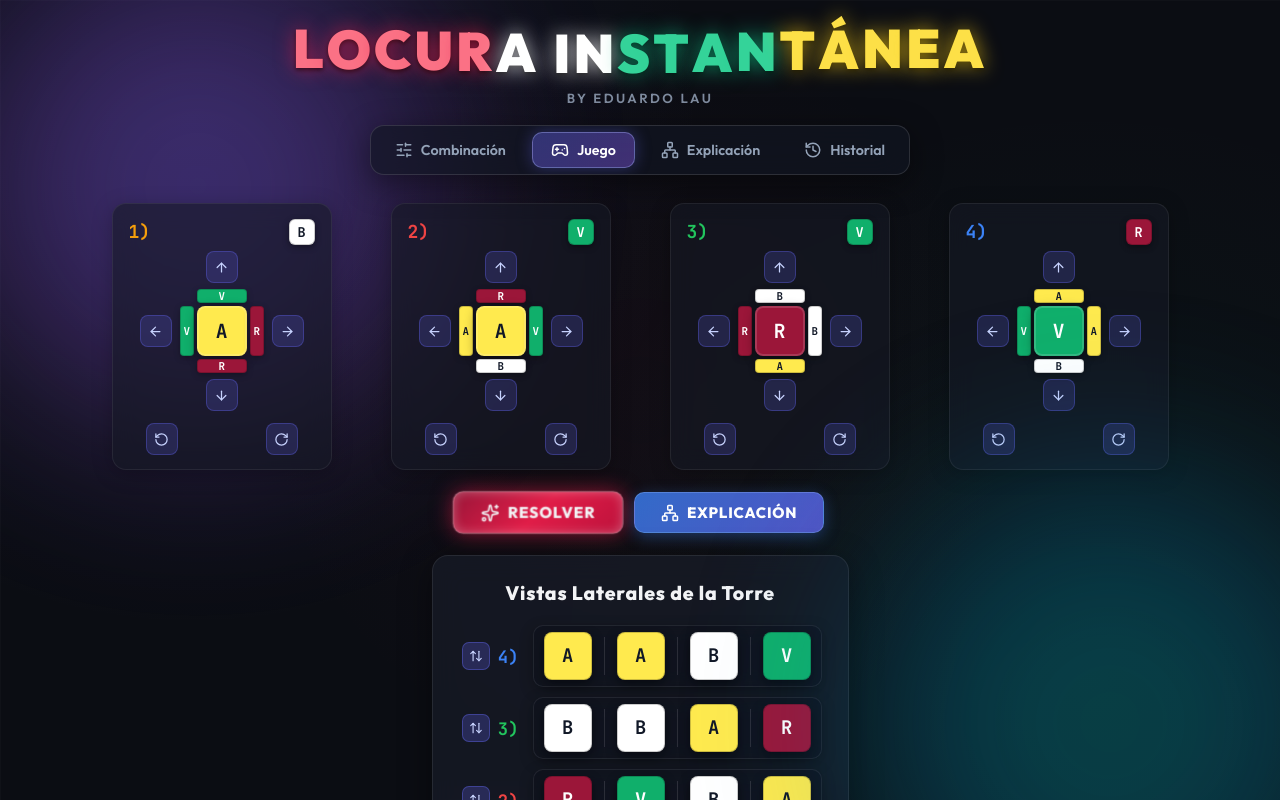
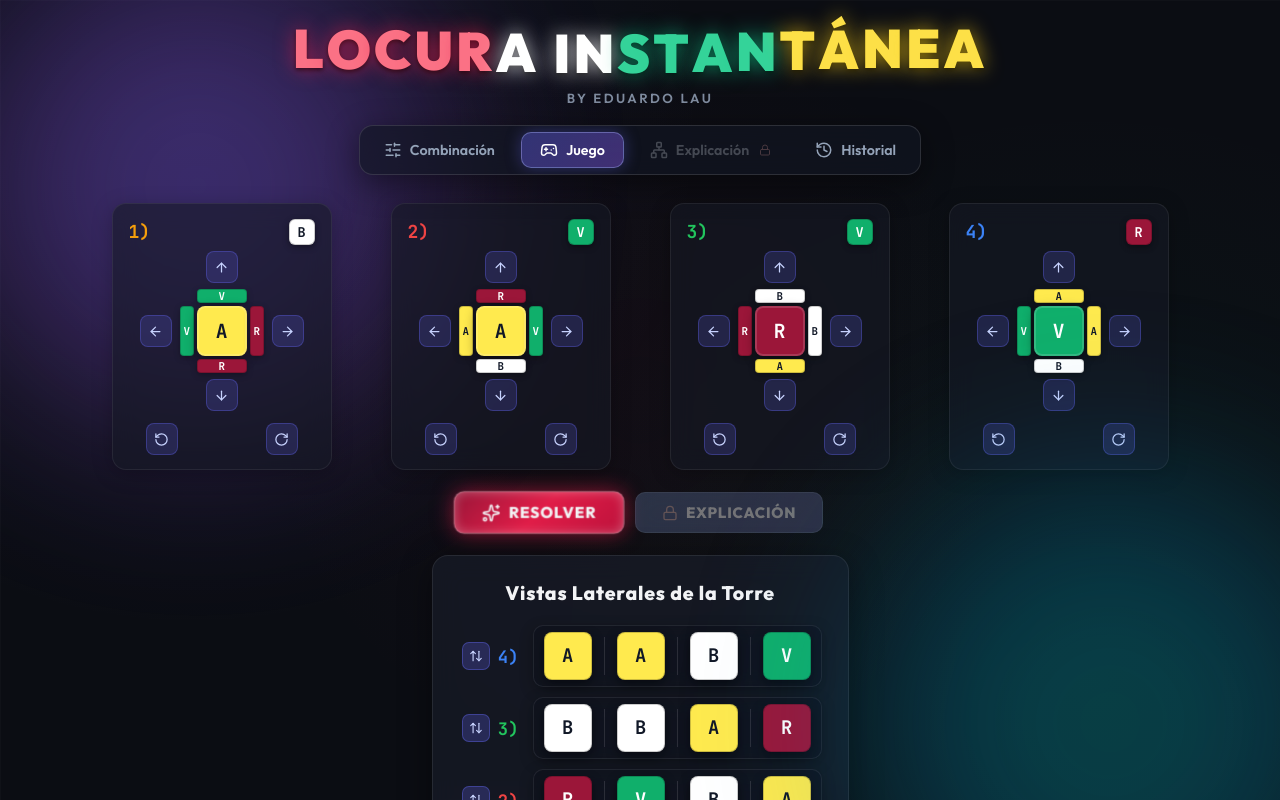
Before and after one commit to Eduardo-Lau/Locura_Instantanea_Web, a Vue app: page / in a window 1280 px wide. Shown: the top 800 px of the page. Built offline with nearby package versions, Linux system fonts and the light colour scheme.

Commit message:
feat: cuadricula 2x2 en movil, inmutabilidad de GL y validaciones de acceso

```diff
--- a/src/App.vue
+++ b/src/App.vue
@@ -1,5 +1,5 @@
 <script setup lang="ts">
-import { ref, computed, onMounted } from 'vue'
+import { ref, computed, watch, onMounted } from 'vue'
 import { CubeFaces } from './types/cube'
 import { SavedGame } from './types/history'
 import { solveInstantInsanity } from './core/graphSolver'
@@ -20,9 +20,15 @@ import TabHistory from './components/tabs/TabHistory.vue'
 // Pestaña activa
 const activeTab = ref<ActiveTab>('game')
 
-// Estado reactivo de los 4 cubos
+// Estado reactivo desacoplado:
+// baseCubes: combinación inmutable que define el puzzle (GL y lista de soluciones)
+// towerCubes: orientación física actual en la torre del juego
 const savedState = loadCurrentGameState()
-const cubes = ref<CubeFaces[]>(savedState.cubes)
+const baseCubes = ref<CubeFaces[]>(savedState.baseCubes)
+const towerCubes = ref<CubeFaces[]>(savedState.towerCubes)
+
+// Flag para indicar si hubo modificaciones en la combinación sin haber pulsado JUGAR
+const hasPendingChanges = ref<boolean>(savedState.hasPendingChanges ?? false)
 
 // Solución actualmente seleccionada (1-indexed)
 const currentSolutionIndex = ref<number>(savedState.activeSolutionIndex || 1)
@@ -30,44 +36,68 @@ const currentSolutionIndex = ref<number>(savedState.activeSolutionIndex || 1)
 // Historial de partidas
 const history = ref<SavedGame[]>(getHistory())
 
-// Soluciones matemáticas calculadas reactivamente por Teoría de Grafos
+// Soluciones matemáticas calculadas reactivamente a partir de la COMBINACIÓN BASE
 const solutions = computed(() => {
-  return solveInstantInsanity(cubes.value)
+  return solveInstantInsanity(baseCubes.value)
 })
 
 const hasSolution = computed(() => solutions.value.length > 0)
 const solutionCount = computed(() => solutions.value.length)
 
-// Estado resuelto en tiempo real
-const isSolved = computed(() => isTowerSolved(cubes.value))
+// Estado resuelto en tiempo real de la torre
+const isSolved = computed(() => isTowerSolved(towerCubes.value))
 
-// Actualizar cubos y persistir
-function updateCubes(newCubes: CubeFaces[]) {
-  cubes.value = newCubes
-  // Ajustar índice de solución si cambió el número de soluciones
+// Validaciones de acceso requeridas por el usuario:
+// 1. A 'Juego' solo se accede si no hay cambios pendientes sin jugar en Combinación
+const canAccessGame = computed(() => !hasPendingChanges.value)
+
+// 2. A 'Explicación' solo se accede si el juego está resuelto Y no hay cambios pendientes
+const canAccessExplanation = computed(() => !hasPendingChanges.value && isSolved.value)
+
+function persistState() {
+  saveCurrentGameState({
+    baseCubes: baseCubes.value,
+    towerCubes: towerCubes.value,
+    activeSolutionIndex: currentSolutionIndex.value,
+    hasPendingChanges: hasPendingChanges.value
+  })
+}
+
+// Actualizar combinación base desde la pestaña Combinación
+function updateBaseCubes(newCubes: CubeFaces[]) {
+  baseCubes.value = JSON.parse(JSON.stringify(newCubes))
+  // Al cambiar la combinación del puzzle, la torre se reinicia con la nueva configuración
+  towerCubes.value = JSON.parse(JSON.stringify(newCubes))
+  // Marcamos que hay cambios pendientes que requieren pulsar JUGAR
+  hasPendingChanges.value = true
   if (currentSolutionIndex.value > solutions.value.length) {
     currentSolutionIndex.value = solutions.value.length > 0 ? 1 : 0
   }
-  saveCurrentGameState({
-    cubes: cubes.value,
-    activeSolutionIndex: currentSolutionIndex.value
-  })
+  persistState()
+}
+
+// Actualizar cubos de la torre (rotación o swap en el juego)
+function updateTowerCubes(newTowerCubes: CubeFaces[]) {
+  towerCubes.value = newTowerCubes
+  persistState()
 }
 
 // Iniciar juego desde la pestaña Combinación
 function handlePlay() {
   const count = solutions.value.length
-  // Guardar partida en el historial
+  // Guardar partida en el historial con la combinación base
   saveGameToHistory({
-    cubes: JSON.parse(JSON.stringify(cubes.value)),
+    cubes: JSON.parse(JSON.stringify(baseCubes.value)),
     hasSolution: count > 0,
     solutionCount: count
   })
   history.value = getHistory()
+  hasPendingChanges.value = false
+  persistState()
   activeTab.value = 'game'
 }
 
-// Aplicar solución matemática directamente a los cubos del juego
+// Aplicar solución matemática directamente a la torre del juego (sin alterar baseCubes ni GL)
 function applySolution(index: number) {
   if (solutions.value.length === 0) return
   const validIdx = Math.max(1, Math.min(index, solutions.value.length))
@@ -75,17 +105,18 @@ function applySolution(index: number) {
 
   const sol = solutions.value[validIdx - 1]
   if (sol && sol.cubeOrientations) {
-    cubes.value = JSON.parse(JSON.stringify(sol.cubeOrientations))
-    saveCurrentGameState({
-      cubes: cubes.value,
-      activeSolutionIndex: validIdx
-    })
+    towerCubes.value = JSON.parse(JSON.stringify(sol.cubeOrientations))
+    persistState()
   }
 }
 
 // Aplicar una partida del historial
 function handleApplyGame(selectedCubes: CubeFaces[]) {
-  updateCubes(selectedCubes)
+  baseCubes.value = JSON.parse(JSON.stringify(selectedCubes))
+  towerCubes.value = JSON.parse(JSON.stringify(selectedCubes))
+  currentSolutionIndex.value = 1
+  hasPendingChanges.value = false
+  persistState()
   activeTab.value = 'game'
 }
 
@@ -95,15 +126,42 @@ function handleClearHistory() {
   history.value = []
 }
 
+// Control seguro de navegación entre pestañas
+function handleTabChange(tab: ActiveTab) {
+  if (tab === 'game' && !canAccessGame.value) return
+  if (tab === 'explanation' && !canAccessExplanation.value) return
+  activeTab.value = tab
+}
+
+// Redireccionar si el estado invalida la pestaña activa actual
+watch(canAccessGame, (canAccess) => {
+  if (!canAccess && (activeTab.value === 'game' || activeTab.value === 'explanation')) {
+    activeTab.value = 'combination'
+  }
+})
+
+watch(canAccessExplanation, (canAccess) => {
+  if (!canAccess && activeTab.value === 'explanation') {
+    activeTab.value = 'game'
+  }
+})
+
 // Al montar, si no hay historial previo, registrar la configuración inicial
 onMounted(() => {
   if (history.value.length === 0) {
     saveGameToHistory({
-      cubes: JSON.parse(JSON.stringify(cubes.value)),
+      cubes: JSON.parse(JSON.stringify(baseCubes.value)),
       hasSolution: solutions.value.length > 0,
       solutionCount: solutions.value.length
     })
     history.value = getHistory()
+  }
+
+  // Comprobación de seguridad de la pestaña inicial
+  if (!canAccessGame.value && (activeTab.value === 'game' || activeTab.value === 'explanation')) {
+    activeTab.value = 'combination'
+  } else if (!canAccessExplanation.value && activeTab.value === 'explanation') {
+    activeTab.value = 'game'
   }
 })
 </script>
@@ -115,34 +173,38 @@ onMounted(() => {
       :is-solved="isSolved"
       :has-solution="hasSolution"
       :solution-count="solutionCount"
-      @update:active-tab="activeTab = $event"
+      :can-access-game="canAccessGame"
+      :can-access-explanation="canAccessExplanation"
+      @update:active-tab="handleTabChange"
     />
 
     <main class="main-content">
       <Transition name="tab-slide" mode="out-in">
-        <!-- Pestaña 1: Combinación -->
+        <!-- Pestaña 1: Combinación (usa baseCubes) -->
         <TabCombination
           v-if="activeTab === 'combination'"
-          :cubes="cubes"
-          @update:cubes="updateCubes"
+          :cubes="baseCubes"
+          :has-pending-changes="hasPendingChanges"
+          @update:cubes="updateBaseCubes"
           @play="handlePlay"
         />
 
-        <!-- Pestaña 2: Juego -->
+        <!-- Pestaña 2: Juego (usa towerCubes interactivos) -->
         <TabGame
           v-else-if="activeTab === 'game'"
-          :cubes="cubes"
+          :cubes="towerCubes"
           :solutions="solutions"
           :current-solution-index="currentSolutionIndex"
-          @update:cubes="updateCubes"
-          @go-to-explanation="activeTab = 'explanation'"
+          :is-solved="isSolved"
+          @update:cubes="updateTowerCubes"
+          @go-to-explanation="canAccessExplanation && (activeTab = 'explanation')"
           @apply-solution="applySolution"
         />
 
-        <!-- Pestaña 3: Explicación -->
+        <!-- Pestaña 3: Explicación (GL usa baseCubes inmutables; soluciones sincronizan towerCubes) -->
         <TabExplanation
           v-else-if="activeTab === 'explanation'"
-          :cubes="cubes"
+          :cubes="baseCubes"
           :solutions="solutions"
           :current-solution-index="currentSolutionIndex"
           @update:current-solution-index="currentSolutionIndex = $event"
@@ -180,6 +242,12 @@ onMounted(() => {
   margin: 0 auto;
 }
 
+@media (max-width: 520px) {
+  .main-content {
+    padding: 10px 8px;
+  }
+}
+
 .app-footer {
   text-align: center;
   padding: 24px 16px 16px;
--- a/src/components/Header.vue
+++ b/src/components/Header.vue
@@ -1,14 +1,22 @@
 <script setup lang="ts">
-import { SlidersHorizontal, Gamepad2, Network, History } from 'lucide-vue-next'
+import { SlidersHorizontal, Gamepad2, Network, History, Lock } from 'lucide-vue-next'
 
 export type ActiveTab = 'combination' | 'game' | 'explanation' | 'history'
 
-defineProps<{
-  activeTab: ActiveTab
-  isSolved: boolean
-  hasSolution: boolean
-  solutionCount: number
-}>()
+const props = withDefaults(
+  defineProps<{
+    activeTab: ActiveTab
+    isSolved: boolean
+    hasSolution: boolean
+    solutionCount: number
+    canAccessGame?: boolean
+    canAccessExplanation?: boolean
+  }>(),
+  {
+    canAccessGame: true,
+    canAccessExplanation: true
+  }
+)
 
 const emit = defineEmits<{
   (e: 'update:activeTab', tab: ActiveTab): void
@@ -20,6 +28,32 @@ const tabs = [
   { id: 'explanation' as ActiveTab, label: 'Explicación', icon: Network },
   { id: 'history' as ActiveTab, label: 'Historial', icon: History }
 ]
+
+function isTabDisabled(tabId: ActiveTab): boolean {
+  if (tabId === 'game') return !props.canAccessGame
+  if (tabId === 'explanation') return !props.canAccessExplanation
+  return false
+}
+
+function getTabTooltip(tabId: ActiveTab): string {
+  if (tabId === 'game' && !props.canAccessGame) {
+    return 'Debes pulsar "JUGAR" en la pestaña Combinación para iniciar la partida'
+  }
+  if (tabId === 'explanation') {
+    if (!props.canAccessGame) {
+      return 'Debes pulsar "JUGAR" en la pestaña Combinación'
+    }
+    if (!props.canAccessExplanation) {
+      return 'Debes resolver la torre primero para ver la explicación matemática'
+    }
+  }
+  return ''
+}
+
+function handleTabClick(tabId: ActiveTab) {
+  if (isTabDisabled(tabId)) return
+  emit('update:activeTab', tabId)
+}
 </script>
 
 <template>
@@ -56,13 +90,19 @@ const tabs = [
           v-for="tab in tabs"
           :key="tab.id"
           class="tab-btn"
-          :class="{ active: activeTab === tab.id }"
-          @click="emit('update:activeTab', tab.id)"
+          :class="{
+            active: activeTab === tab.id,
+            disabled: isTabDisabled(tab.id)
+          }"
+          :disabled="isTabDisabled(tab.id)"
+          :title="getTabTooltip(tab.id)"
+          @click="handleTabClick(tab.id)"
         >
           <component :is="tab.icon" class="tab-icon" :size="18" />
           <span class="tab-label">{{ tab.label }}</span>
+          <Lock v-if="isTabDisabled(tab.id)" :size="12" class="tab-lock-icon" />
           <span
-            v-if="tab.id === 'game' && isSolved"
+            v-else-if="tab.id === 'game' && isSolved"
             class="solved-dot"
             title="¡Torre Resuelta!"
           ></span>
@@ -206,6 +246,28 @@ const tabs = [
   box-shadow: 0 0 16px rgba(99, 102, 241, 0.35);
 }
 
+.tab-btn.disabled,
+.tab-btn:disabled {
+  opacity: 0.38;
+  cursor: not-allowed;
+  filter: grayscale(0.6);
+}
+
+.tab-btn.disabled:hover,
+.tab-btn:disabled:hover {
+  color: #94a3b8;
+  background: transparent;
+  border-color: transparent;
+  box-shadow: none;
+}
+
+.tab-lock-icon {
+  margin-left: 2px;
+  color: #f87171;
+  opacity: 0.9;
+  flex-shrink: 0;
+}
+
 .tab-icon {
   flex-shrink: 0;
 }
--- a/src/components/tabs/TabGame.vue
+++ b/src/components/tabs/TabGame.vue
@@ -6,7 +6,8 @@ import {
   ChevronRight,
   Sparkles,
   Network,
-  AlertTriangle
+  AlertTriangle,
+  Lock
 } from 'lucide-vue-next'
 import { CubeFaces, RotationDirection } from '../../types/cube'
 import { GameSolution } from '../../types/graph'
@@ -78,6 +79,12 @@ function handleNextSolution() {
   if (props.solutions.length === 0) return
   const nextIdx = props.currentSolutionIndex < props.solutions.length ? props.currentSolutionIndex + 1 : 1
   emit('applySolution', nextIdx)
+}
+
+function handleExplainClick() {
+  if (isSolved.value) {
+    emit('goToExplanation')
+  }
 }
 
 // Modal de Resolver
@@ -203,9 +210,13 @@ function triggerConfetti() {
 
         <button
           class="glass-btn btn-accent-blue explain-btn"
-          @click="emit('goToExplanation')"
+          :disabled="!isSolved"
+          :class="{ disabled: !isSolved }"
+          :title="!isSolved ? 'Debes resolver la torre primero para ver la explicación matemática' : 'Ver explicación matemática y grafos'"
+          @click="handleExplainClick"
         >
-          <Network :size="18" />
+          <Lock v-if="!isSolved" :size="16" class="explain-lock-icon" />
+          <Network v-else :size="18" />
           <span>EXPLICACIÓN</span>
         </button>
       </div>
@@ -330,6 +341,19 @@ function triggerConfetti() {
   gap: 8px;
 }
 
+.explain-btn:disabled,
+.explain-btn.disabled {
+  opacity: 0.42;
+  cursor: not-allowed;
+  filter: grayscale(0.6);
+  box-shadow: none;
+}
+
+.explain-lock-icon {
+  color: #fca5a5;
+  flex-shrink: 0;
+}
+
 .tower-lateral-section {
   width: 100%;
   display: flex;
--- a/src/storage/persistence.ts
+++ b/src/storage/persistence.ts
@@ -51,32 +51,69 @@ export function clearHistory(): void {
 }
 
 export interface CurrentState {
-  cubes: CubeFaces[]
+  baseCubes?: CubeFaces[]
+  towerCubes?: CubeFaces[]
+  cubes?: CubeFaces[] // compatibilidad hacia atrás
   activeSolutionIndex: number
+  hasPendingChanges?: boolean
 }
 
-export function saveCurrentGameState(state: CurrentState): void {
+export function saveCurrentGameState(state: {
+  baseCubes: CubeFaces[]
+  towerCubes: CubeFaces[]
+  activeSolutionIndex: number
+  hasPendingChanges?: boolean
+}): void {
   try {
-    localStorage.setItem(STORAGE_KEY_STATE, JSON.stringify(state))
+    const payload = {
+      baseCubes: state.baseCubes,
+      towerCubes: state.towerCubes,
+      cubes: state.towerCubes,
+      activeSolutionIndex: state.activeSolutionIndex,
+      hasPendingChanges: Boolean(state.hasPendingChanges)
+    }
+    localStorage.setItem(STORAGE_KEY_STATE, JSON.stringify(payload))
   } catch (err) {
     console.error('Error al guardar estado activo:', err)
   }
 }
 
-export function loadCurrentGameState(): CurrentState {
+export function loadCurrentGameState(): {
+  baseCubes: CubeFaces[]
+  towerCubes: CubeFaces[]
+  activeSolutionIndex: number
+  hasPendingChanges: boolean
+} {
   try {
     const raw = localStorage.getItem(STORAGE_KEY_STATE)
     if (raw) {
       const parsed = JSON.parse(raw)
-      if (parsed.cubes && Array.isArray(parsed.cubes) && parsed.cubes.length === 4) {
-        return parsed
+      const isValid = (c: any) => Array.isArray(c) && c.length === 4
+      const base = isValid(parsed.baseCubes)
+        ? parsed.baseCubes
+        : isValid(parsed.cubes)
+          ? parsed.cubes
+          : null
+      const tower = isValid(parsed.towerCubes)
+        ? parsed.towerCubes
+        : (base ? JSON.parse(JSON.stringify(base)) : null)
+
+      if (base && tower) {
+        return {
+          baseCubes: base,
+          towerCubes: tower,
+          activeSolutionIndex: typeof parsed.activeSolutionIndex === 'number' ? parsed.activeSolutionIndex : 1,
+          hasPendingChanges: Boolean(parsed.hasPendingChanges)
+        }
       }
     }
   } catch (err) {
     console.error('Error al leer estado guardado:', err)
   }
   return {
-    cubes: JSON.parse(JSON.stringify(DEFAULT_CUBES)),
-    activeSolutionIndex: 0
+    baseCubes: JSON.parse(JSON.stringify(DEFAULT_CUBES)),
+    towerCubes: JSON.parse(JSON.stringify(DEFAULT_CUBES)),
+    activeSolutionIndex: 1,
+    hasPendingChanges: false
   }
 }
```
Also changed, not shown: src/components/ColorSelect.vue (+36 -0 lines), src/components/GraphSvg.vue (+8 -4 lines), src/components/tabs/TabCombination.vue (+85 -5 lines), src/components/tabs/TabExplanation.vue (+23 -14 lines), src/components/tabs/TabHistory.vue (+33 -0 lines).
